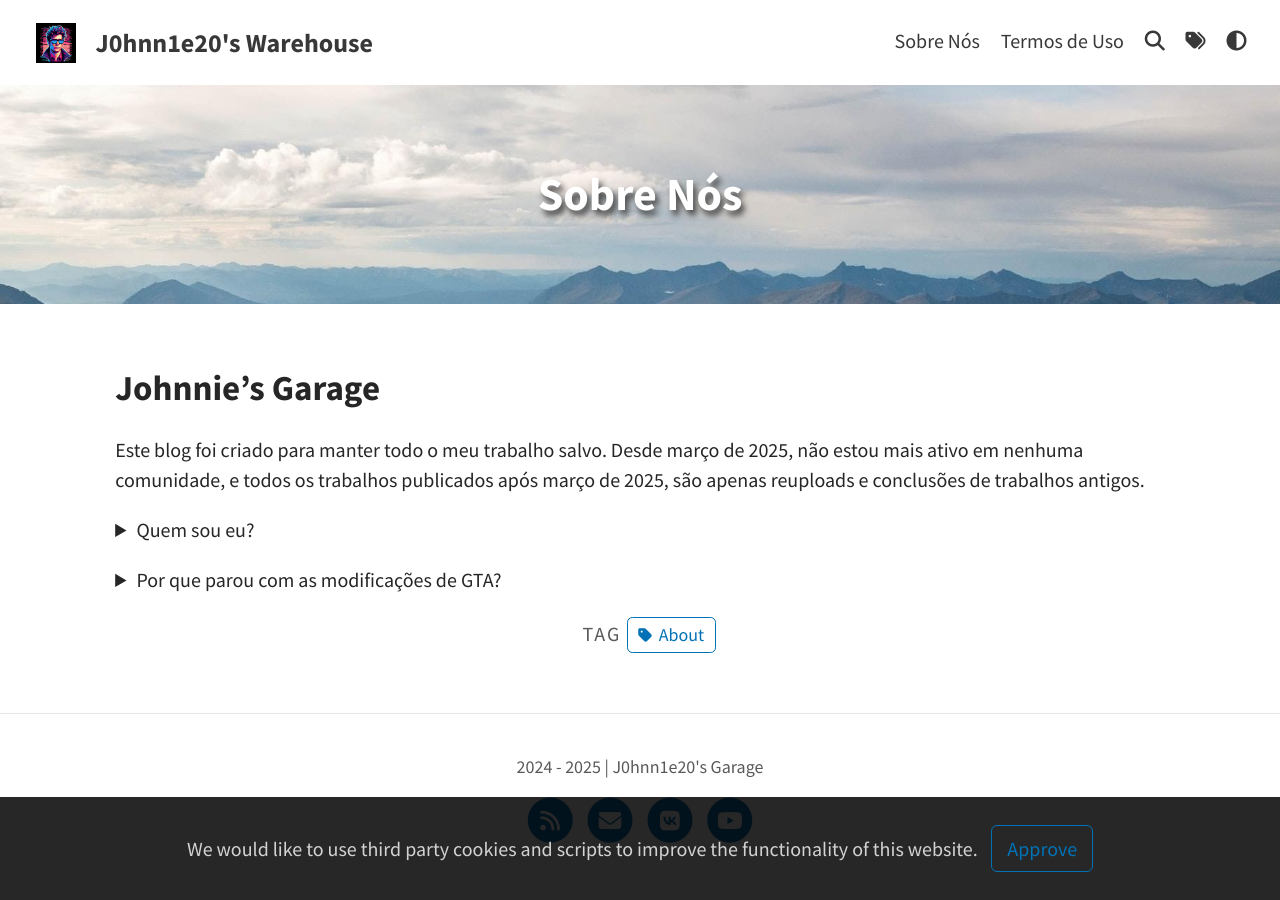
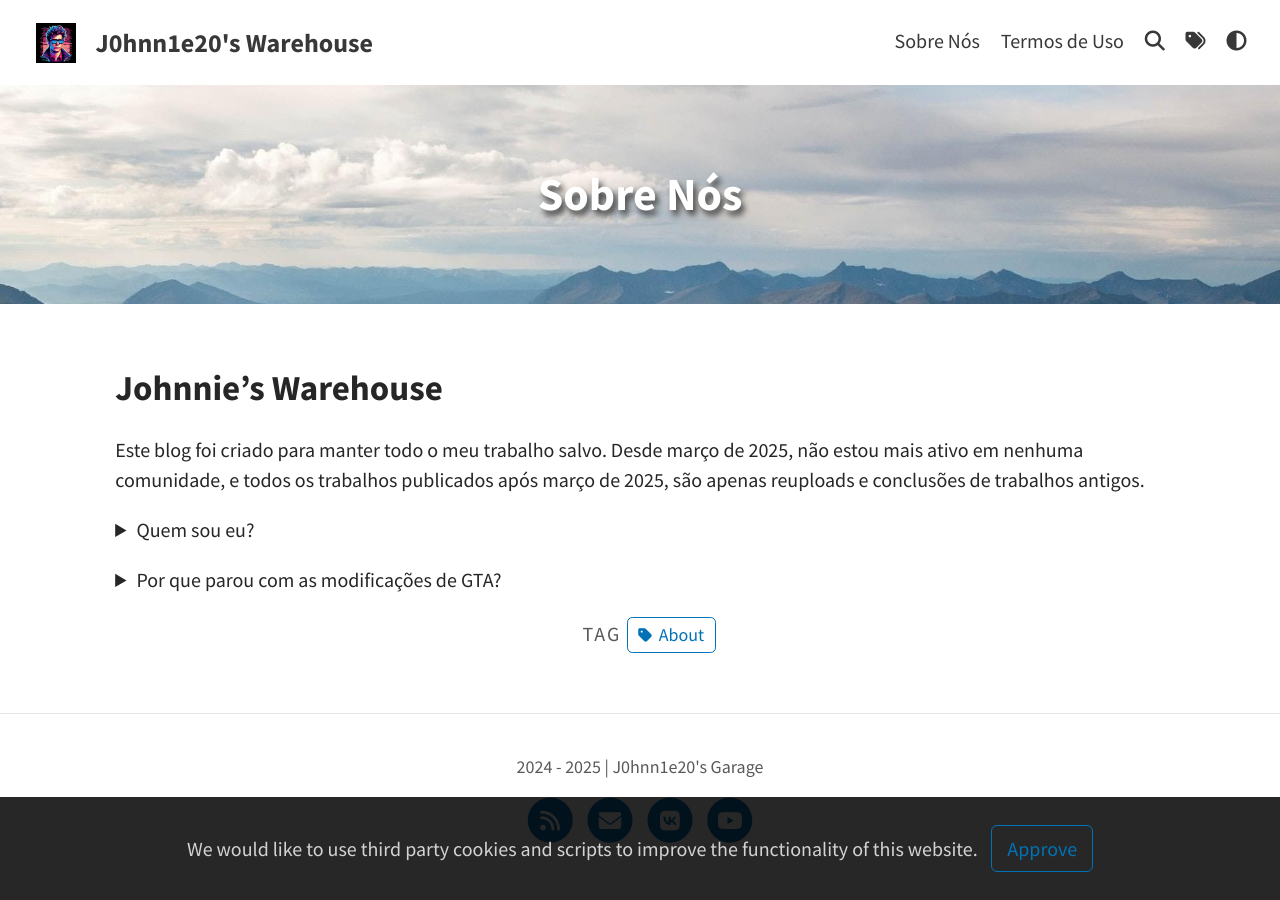
Before and after one commit to j0hnn1e20/j0hnn1e20.github.io, a Jekyll site: the page built from pages/about.md, in a window 1280 px wide. Built offline with Jekyll 4.4.1, drawn with Linux system fonts in a browser that asks for light colours; a script that is not in the unit is left out.

Commit message:
Update about.md

```diff
--- a/pages/about.md
+++ b/pages/about.md
@@ -8,7 +8,7 @@ hide: false
 excluded: false
 ---
 
-## Johnnie's Garage
+## Johnnie's Warehouse
 
 Este blog foi criado para manter todo o meu trabalho salvo. Desde março de 2025, não estou mais ativo em nenhuma comunidade, e todos os trabalhos publicados após março de 2025, são apenas reuploads e conclusões de trabalhos antigos.
 
```
